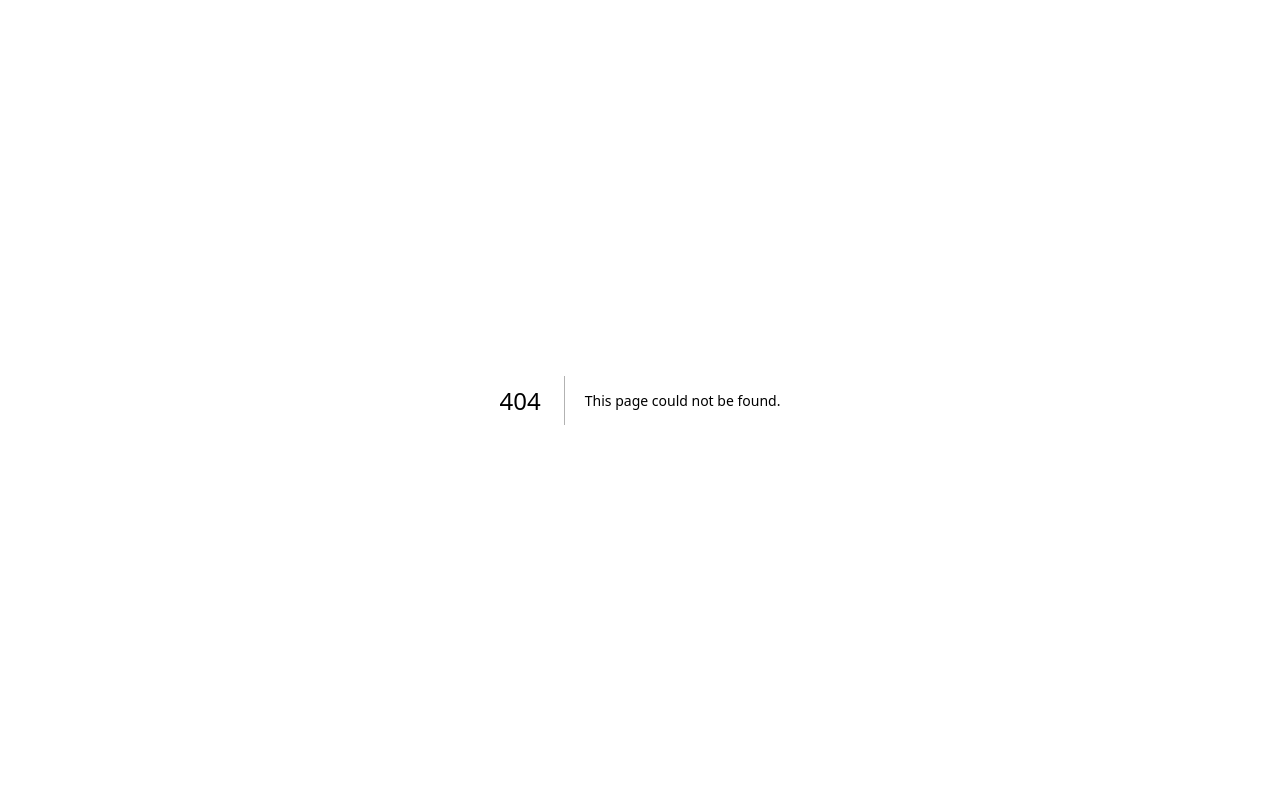
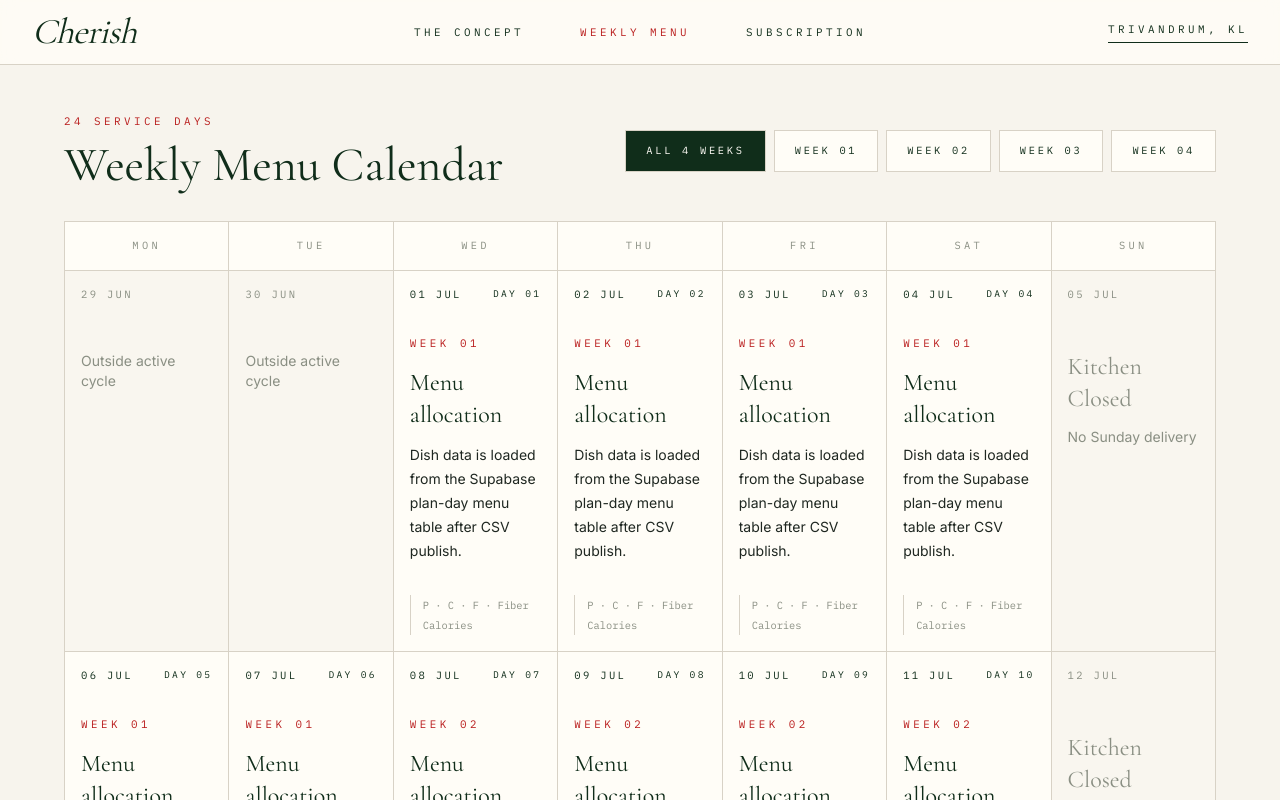
Before and after one commit to anoopspoona/cherisheverybite, a Next.js app: page /menu in a window 1280 px wide. Before the commit this address had no page. Shown: the top 800 px of the page. Built offline with nearby package versions, Linux system fonts and the light colour scheme.

Commit message:
feat: add menu calendar page

```diff
--- /dev/null
+++ b/app/menu/page.tsx
@@ -0,0 +1,11 @@
+import { BrandHeader } from '@/components/site/brand-header';
+import { ServiceCalendar } from '@/components/calendar/service-calendar';
+
+export default function MenuPage() {
+  return (
+    <main className="min-h-screen bg-cream text-forest">
+      <BrandHeader active="Weekly Menu" />
+      <ServiceCalendar anchorDate={new Date('2026-07-01')} />
+    </main>
+  );
+}
```
